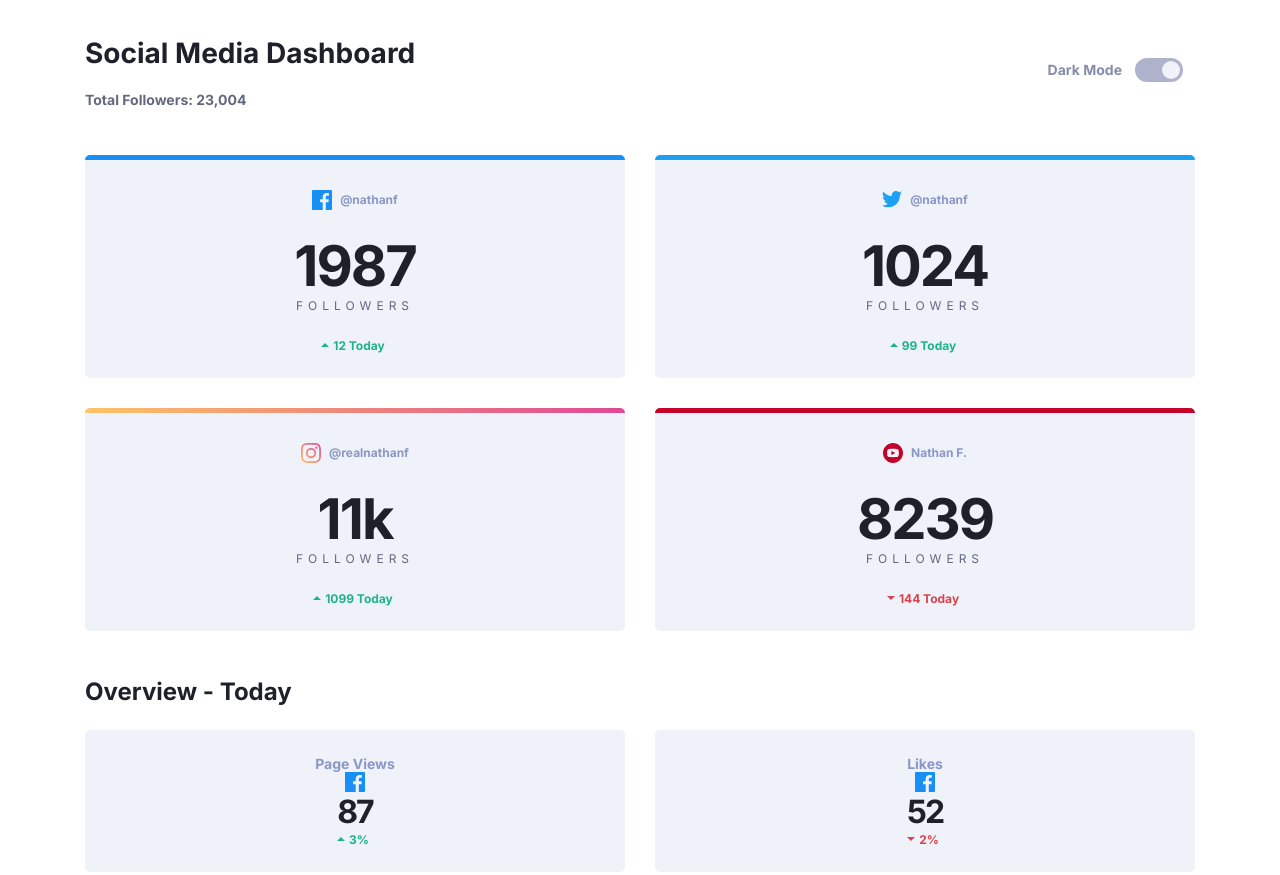
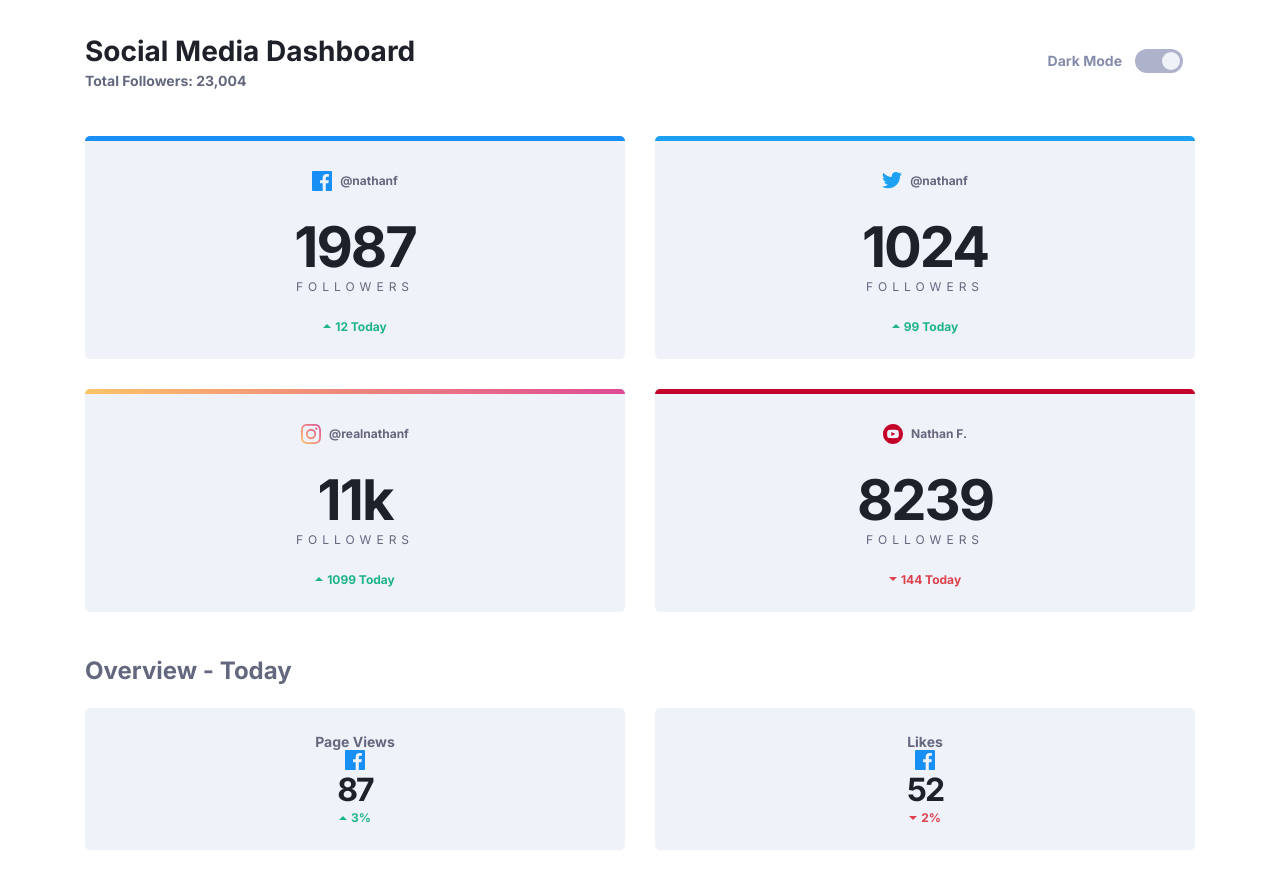
Before and after one commit to Nicekloe/SM-Dashboard-DarkLightToggle-FEMChallenge, a website: page index.html in a window 1280 px wide. Shown: the top 875 px of the page. Drawn offline with Linux system fonts and the light colour scheme.

Commit message:
updated style files

```diff
--- a/app/scss/components/card.scss
+++ b/app/scss/components/card.scss
@@ -3,7 +3,6 @@
 .cards{
     display: grid;
     grid-template-columns: 1fr;
-
     gap: rem(30);
 
     @include breakpoint(medium){
@@ -78,6 +77,7 @@
     &__subtitle{
         font-size: rem(14);
         font-weight: 700;
+        color: var(--text-color2);
     }
 
     &__icon{
@@ -103,6 +103,7 @@
     &__username{
         font-size: rem(12);
         font-weight: bold;
+        color: var(--text-color2);
 
     }
 
@@ -135,7 +136,6 @@
         font-weight: normal;
         color: var(--text-color2);
         text-transform: uppercase;
-        //margin-top: rem(9);
 
     }
 
@@ -161,7 +161,7 @@
     }
 
     &__number{
-        margin-right: rem(4);
+        //margin-right: rem(4);
     }
 
 }
--- a/app/scss/globals/typography.scss
+++ b/app/scss/globals/typography.scss
@@ -4,10 +4,13 @@ h1,
 h2,
 h3{
     margin-top: 0;
+    line-height: 1.1;
 }
 
 h1{
     font-size: rem(24);
+    margin-bottom: rem(3);
+
     @include breakpoint(large){
         font-size: rem(28);
     }
@@ -16,6 +19,7 @@ h1{
 h2{
     font-size: rem(24);
     margin-bottom: rem(24);
+    color: var(--text-color2);
 }
 
 a,
```
Also changed, not shown: dist/style.css, 1 other file.
